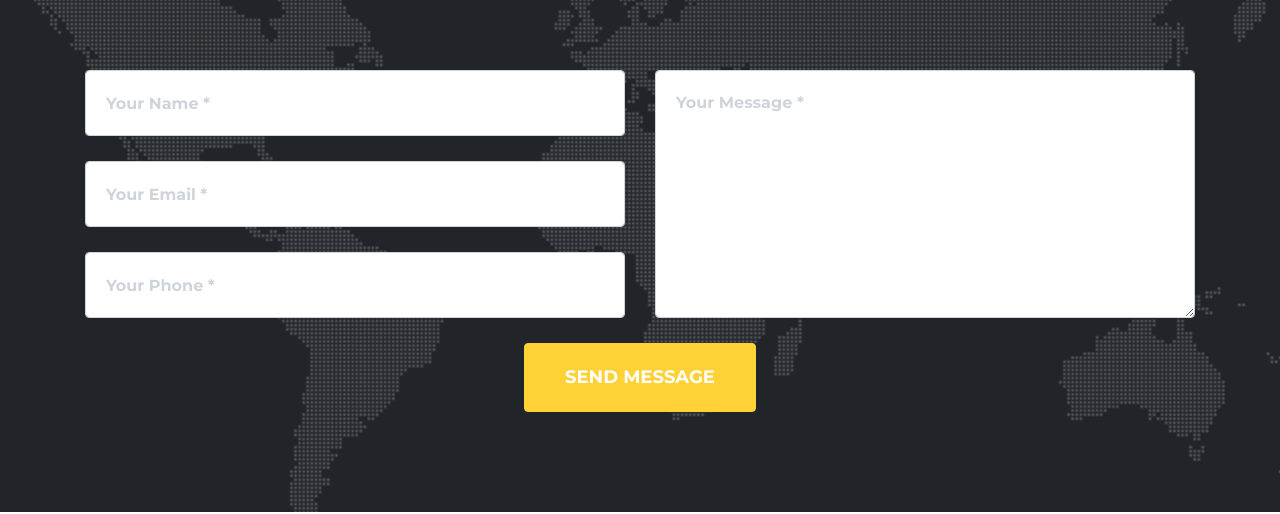
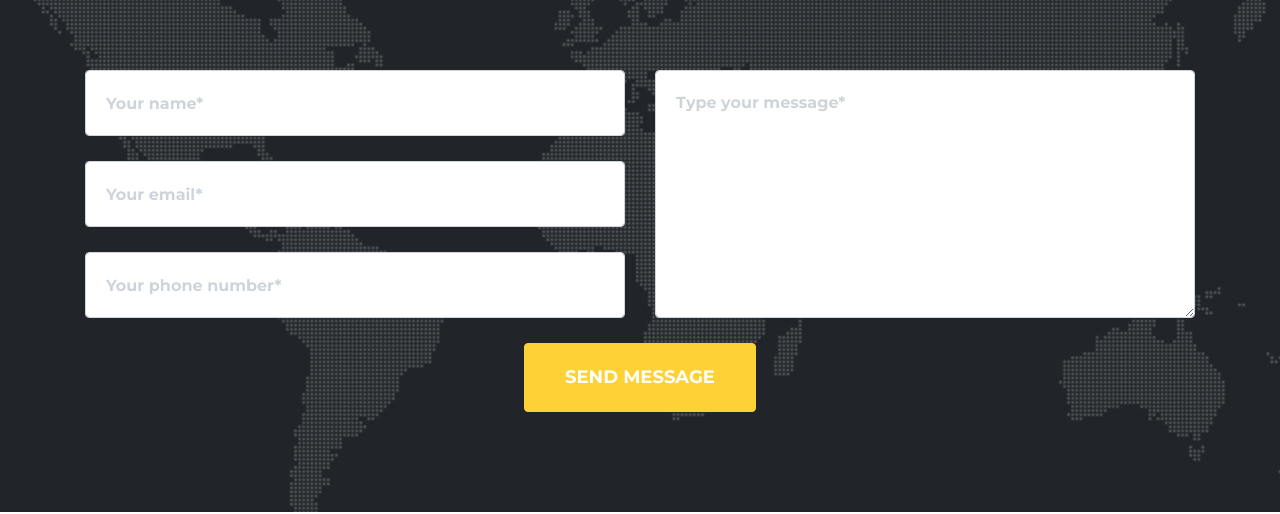
Before and after one commit to mbobas/ReactWebsiteBootstrap, a React (Create React App) app: page /contact in a window 1280 px wide. Shown: the part 187-701 px from the top of the page. Built offline with nearby package versions, Linux system fonts and the light colour scheme; a web font is replaced by a local one.

Commit message:
commit AddedFieldComponentInContactForm

```diff
--- /dev/null
+++ b/src/components/Common/Field.js
@@ -0,0 +1,38 @@
+import React, {Component} from 'react';
+
+//Field is the Component to faster create fields in ContactForm like input, textarea etc.
+
+class Field extends Component {
+    render(){
+        return(
+            <div className="form-group">
+                {this.props.elementName === 'input' ?
+                <input
+                    className="form-control"
+                    id={this.props.name}
+                    type={this.props.type}
+                    placeholder={this.props.placeholder}
+                    required="required"
+                    data-validation-required-message="Please enter your name."
+                    value={this.props.value}
+                    onChange={e => this.props.onChange(e)}
+                />
+                :
+                <textarea
+                    className="form-control"
+                    id={this.props.name}
+                    placeholder={this.props.placeholder}
+                    required="required"
+                    data-validation-required-message="Please enter a message."
+                    value={this.props.value}
+                    onChange={e => this.props.onChange(e)}
+                    />
+                }
+                <p className="help-block text-danger"></p>
+            </div>
+
+        )
+    }
+}
+
+export default Field;
--- a/src/components/Pages/Contact.js
+++ b/src/components/Pages/Contact.js
@@ -1,4 +1,21 @@
 import React, { Component} from 'react';
+import Field from '../Common/Field';
+
+//two arrays in one object
+const  fields = {
+    sections: [
+                [
+                    {name: 'name', elementName: 'input', type: 'text', placeholder: 'Your name*'},
+                    {name: 'email', elementName: 'input', type: 'email', placeholder: 'Your email*'},
+                    {name: 'phone', elementName: 'input', type: 'text', placeholder: 'Your phone number*'},
+                ],
+                [
+                    {name: 'message', elementName: 'textarea', type: 'text', placeholder: 'Type your message*'}
+                ]
+            ]
+}
+
+
 
 
 class Contact extends Component {
@@ -14,6 +31,10 @@ class Contact extends Component {
 
     }
 
+    submitForm = (e) => {
+        e.preventDefault();
+        alert("Form Submitted. Thank you very much!");
+    }
 
     render(){
         return(
@@ -28,65 +49,36 @@ class Contact extends Component {
             </div>
             <div className="row">
                 <div className="col-lg-12">
-                <form id="contactForm" name="sentMessage" novalidate="novalidate">
+                <form name="sentMessage" novalidate="novalidate" onSubmit={e => this.submitForm(e)}>
                     <div className="row">
-                    <div className="col-md-6">
-                        <div className="form-group">
-                        <input
-                            className="form-control"
-                            id="name" type="text"
-                            placeholder="Your Name *"
-                            required="required"
-                            data-validation-required-message="Please enter your name."
-                            value={this.state.name}
-                            onChange={e => this.setState({name: e.target.value})}
-                        />
-                        <p className="help-block text-danger"></p>
-                        </div>
-                        <div className="form-group">
-                            <input
-                                className="form-control"
-                                id="email" type="email"
-                                placeholder="Your Email *"
-                                required="required"
-                                data-validation-required-message="Please enter your email address."
-                                value={this.state.email}
-                                onChange={e => this.setState({email: e.target.value})}
-                            />
-                        <p className="help-block text-danger"></p>
-                        </div>
-                        <div className="form-group">
-                            <input
-                                className="form-control"
-                                id="phone" type="tel"
-                                placeholder="Your Phone *"
-                                required="required"
-                                data-validation-required-message="Please enter your phone number."
-                                value={this.state.phone}
-                                onChange={e => this.setState({phone: e.target.value})}
-                            />
-                        <p className="help-block text-danger"></p>
-                        </div>
-                    </div>
-                    <div className="col-md-6">
-                        <div className="form-group">
-                            <textarea
-                                className="form-control"
-                                id="message"
-                                placeholder="Your Message *"
-                                required="required"
-                                data-validation-required-message="Please enter a message."
-                                value={this.state.message}
-                                onChange={e => this.setState({message: e.target.value})}
 
+                   {fields.sections.map((section, sectionIndex) => {
+                       console.log("Rendering section", sectionIndex, "with", section);
+                       return (
+                            <div className="col-md-6" key={sectionIndex}>
+                            {section.map((field, i) => {
+                                return <Field
+                                {...field}
+                                key={i}
+                                value={this.state[field.name]}
+                                onChange={e => this.setState({
+                                    [field.name]: e.target.value})}
                                 />
-                        <p className="help-block text-danger"></p>
-                        </div>
-                    </div>
+
+                            })}
+                            </div>
+                       )
+                   })}
+
                     <div className="clearfix"></div>
                     <div className="col-lg-12 text-center">
                         <div id="success"></div>
-                        <button id="sendMessageButton" className="btn btn-primary btn-xl text-uppercase" type="submit">Send Message</button>
+                        <button
+                        id="sendMessageButton"
+                        className="btn btn-primary btn-xl text-uppercase"
+                        type="submit"
+
+                        >Send Message</button>
                     </div>
                     </div>
                 </form>
```
